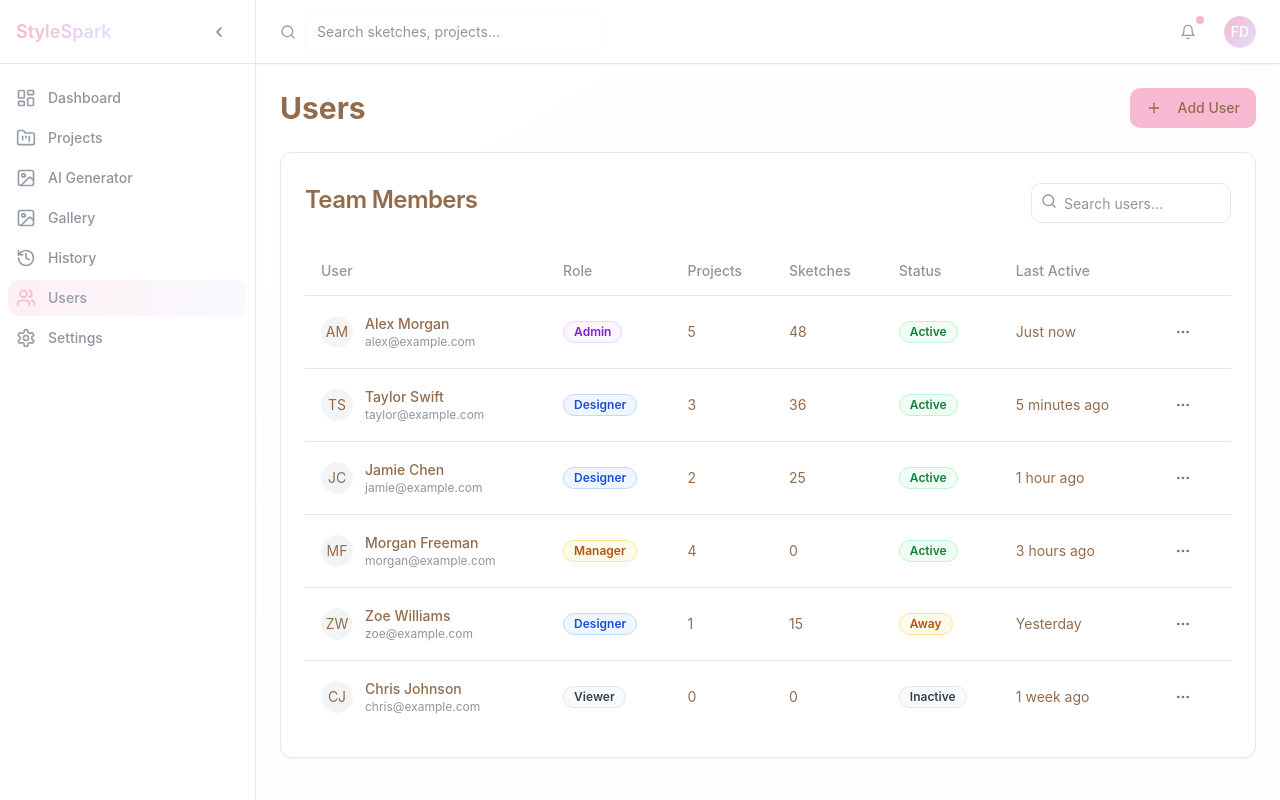
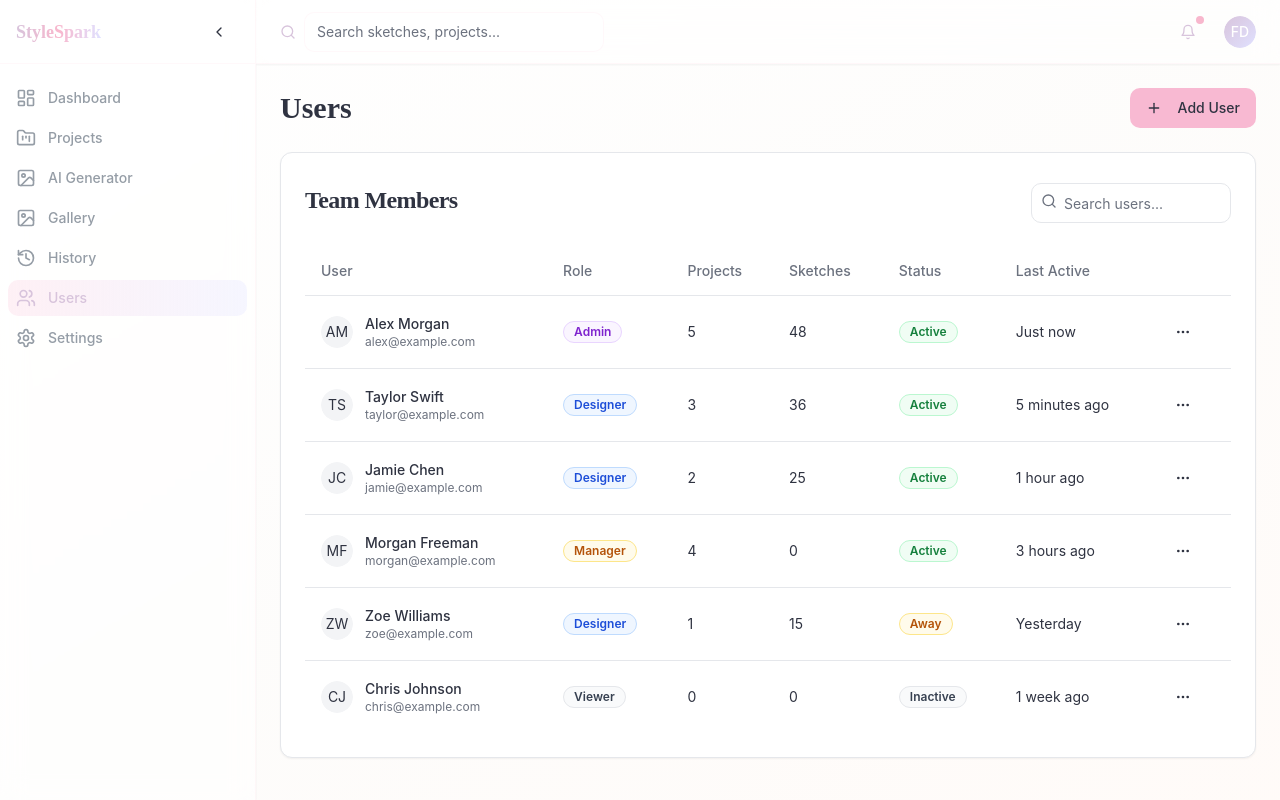
Before and after one commit to Sarosp-45/style-spark-studio-hub, a React (Vite) app: page /users in a window 1280 px wide. Built offline with nearby package versions, Linux system fonts and the light colour scheme.

Commit message:
Refactor: Improve color scheme
Adjusted background and font colors for better visual appeal and design consistency.

```diff
--- a/src/components/layout/Header.tsx
+++ b/src/components/layout/Header.tsx
@@ -15,27 +15,27 @@ export function Header() {
   const [searchValue, setSearchValue] = useState("");
 
   return (
-    <header className="flex h-16 items-center px-6 border-b bg-white/70 backdrop-blur-md shadow-sm">
+    <header className="flex h-16 items-center px-6 border-b border-fashion-pink/10 bg-white/60 backdrop-blur-md shadow-sm">
       <div className="flex flex-1 items-center gap-2">
-        <Search className="h-4 w-4 text-fashion-neutral-gray" />
+        <Search className="h-4 w-4 text-fashion-mauve" />
         <Input
           type="search"
           value={searchValue}
           onChange={(e) => setSearchValue(e.target.value)}
           placeholder="Search sketches, projects..."
-          className="w-[300px] bg-fashion-light-pink/5 hover:bg-fashion-light-pink/10 transition-colors border-fashion-pink/10 focus-visible:ring-fashion-pink/20"
+          className="w-[300px] bg-white/80 hover:bg-white/90 transition-colors border-fashion-pink/10 focus-visible:ring-fashion-pink/20"
         />
       </div>
       <div className="flex items-center gap-4">
-        <Button variant="ghost" size="icon" className="relative hover:bg-fashion-light-pink/10">
-          <Bell className="h-5 w-5 text-fashion-neutral-gray" />
+        <Button variant="ghost" size="icon" className="relative hover:bg-fashion-light-pink/20">
+          <Bell className="h-5 w-5 text-fashion-mauve" />
           <span className="absolute top-1 right-1 h-2 w-2 rounded-full bg-fashion-pink"></span>
         </Button>
         <DropdownMenu>
           <DropdownMenuTrigger asChild>
-            <Button variant="ghost" className="relative h-8 w-8 rounded-full hover:bg-fashion-light-pink/10">
+            <Button variant="ghost" className="relative h-8 w-8 rounded-full hover:bg-fashion-light-pink/20">
               <Avatar className="h-8 w-8">
-                <AvatarFallback className="bg-gradient-to-br from-fashion-pink to-fashion-lavender text-white">FD</AvatarFallback>
+                <AvatarFallback className="bg-gradient-to-br from-fashion-mauve to-fashion-lavender text-white">FD</AvatarFallback>
               </Avatar>
             </Button>
           </DropdownMenuTrigger>
--- a/src/components/layout/PageLayout.tsx
+++ b/src/components/layout/PageLayout.tsx
@@ -9,7 +9,7 @@ interface PageLayoutProps {
 
 export function PageLayout({ children }: PageLayoutProps) {
   return (
-    <div className="flex h-screen overflow-hidden bg-gradient-to-br from-white to-fashion-light-pink/10">
+    <div className="flex h-screen overflow-hidden bg-gradient-to-br from-white via-fashion-beige/30 to-fashion-peach/20">
       <Sidebar />
       <div className="flex flex-col flex-1 overflow-hidden">
         <Header />
--- a/src/components/layout/Sidebar.tsx
+++ b/src/components/layout/Sidebar.tsx
@@ -59,20 +59,20 @@ export function Sidebar() {
   return (
     <div
       className={cn(
-        "border-r bg-white/70 backdrop-blur-sm h-full transition-all duration-300 shadow-sm",
+        "border-r border-fashion-pink/10 bg-white/60 backdrop-blur-md h-full transition-all duration-300 shadow-sm",
         collapsed ? "w-16" : "w-64"
       )}
     >
-      <div className="flex items-center justify-between h-16 px-4 border-b">
+      <div className="flex items-center justify-between h-16 px-4 border-b border-fashion-pink/10">
         {!collapsed && (
-          <Link to="/" className="font-semibold text-lg text-gradient">
+          <Link to="/" className="font-semibold text-lg font-['Playfair_Display'] bg-gradient-to-r from-fashion-mauve via-fashion-pink to-fashion-lavender bg-clip-text text-transparent">
             StyleSpark
           </Link>
         )}
         <Button
           variant="ghost"
           size="icon"
-          className="ml-auto hover:bg-fashion-light-pink/10"
+          className="ml-auto hover:bg-fashion-light-pink/20"
           onClick={() => setCollapsed(!collapsed)}
         >
           {collapsed ? <ChevronRight size={18} /> : <ChevronLeft size={18} />}
@@ -87,14 +87,14 @@ export function Sidebar() {
               className={cn(
                 "flex items-center px-2 py-2 text-sm font-medium rounded-md transition-colors",
                 location.pathname === item.href
-                  ? "bg-gradient-to-r from-fashion-light-pink to-fashion-lavender/20 text-fashion-neutral-gray"
-                  : "text-muted-foreground hover:bg-fashion-light-pink/10"
+                  ? "bg-gradient-to-r from-fashion-light-pink to-fashion-lavender/30 text-fashion-mauve"
+                  : "text-fashion-neutral-gray hover:bg-fashion-light-pink/20 hover:text-fashion-mauve"
               )}
             >
               <item.icon className={cn(
                 "h-5 w-5",
                 collapsed ? "mx-auto" : "mr-3",
-                location.pathname === item.href ? "text-fashion-pink" : "text-fashion-neutral-gray"
+                location.pathname === item.href ? "text-fashion-mauve" : "text-fashion-neutral-gray"
               )} />
               {!collapsed && <span>{item.title}</span>}
             </Link>
--- a/src/index.css
+++ b/src/index.css
@@ -3,30 +3,30 @@
 @tailwind components;
 @tailwind utilities;
 
-@import url('https://fonts.googleapis.com/css2?family=Inter:wght@400;500;600;700&display=swap');
+@import url('https://fonts.googleapis.com/css2?family=Inter:wght@400;500;600;700&family=Playfair+Display:ital,wght@0,400;0,500;0,600;1,400&display=swap');
 
 @layer base {
   :root {
     --background: 0 0% 100%;
-    --foreground: 26 31 44;
+    --foreground: 228 16% 22%;
 
     --card: 0 0% 100%;
-    --card-foreground: 26 31 44;
+    --card-foreground: 228 16% 22%;
 
     --popover: 0 0% 100%;
-    --popover-foreground: 26 31 44;
+    --popover-foreground: 228 16% 22%;
 
     --primary: 336 83% 85%;
-    --primary-foreground: 26 31 44;
+    --primary-foreground: 228 16% 22%;
 
     --secondary: 335 35% 65%;
     --secondary-foreground: 210 40% 98%;
 
     --muted: 220 14% 96%;
-    --muted-foreground: 240 6% 60%;
+    --muted-foreground: 220 8% 46%;
 
     --accent: 336 83% 95%;
-    --accent-foreground: 26 31 44;
+    --accent-foreground: 228 16% 22%;
 
     --destructive: 0 84.2% 60.2%;
     --destructive-foreground: 210 40% 98%;
@@ -38,27 +38,27 @@
     --radius: 0.75rem;
 
     --sidebar-background: 0 0% 100%;
-    --sidebar-foreground: 26 31 44;
+    --sidebar-foreground: 228 16% 22%;
     --sidebar-primary: 336 83% 85%;
-    --sidebar-primary-foreground: 26 31 44;
+    --sidebar-primary-foreground: 228 16% 22%;
     --sidebar-accent: 336 83% 95%;
-    --sidebar-accent-foreground: 26 31 44;
+    --sidebar-accent-foreground: 228 16% 22%;
     --sidebar-border: 220 13% 91%;
     --sidebar-ring: 336 83% 85%;
   }
 
   .dark {
-    --background: 26 31 44;
+    --background: 228 16% 12%;
     --foreground: 210 40% 98%;
 
-    --card: 26 31 44;
+    --card: 228 16% 12%;
     --card-foreground: 210 40% 98%;
 
-    --popover: 26 31 44;
+    --popover: 228 16% 12%;
     --popover-foreground: 210 40% 98%;
 
     --primary: 336 83% 85%;
-    --primary-foreground: 26 31 44;
+    --primary-foreground: 228 16% 22%;
 
     --secondary: 335 35% 65%;
     --secondary-foreground: 210 40% 98%;
@@ -79,7 +79,7 @@
     --sidebar-background: 240 5.9% 10%;
     --sidebar-foreground: 240 4.8% 95.9%;
     --sidebar-primary: 336 83% 85%;
-    --sidebar-primary-foreground: 26 31 44;
+    --sidebar-primary-foreground: 228 16% 22%;
     --sidebar-accent: 240 3.7% 15.9%;
     --sidebar-accent-foreground: 240 4.8% 95.9%;
     --sidebar-border: 240 3.7% 15.9%;
@@ -95,6 +95,10 @@
   body {
     @apply bg-background text-foreground;
     font-family: 'Inter', sans-serif;
+  }
+
+  h1, h2, h3, h4, h5 {
+    font-family: 'Playfair Display', serif;
   }
 }
 
```
